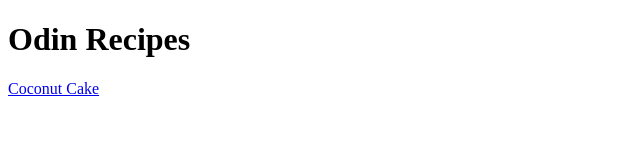
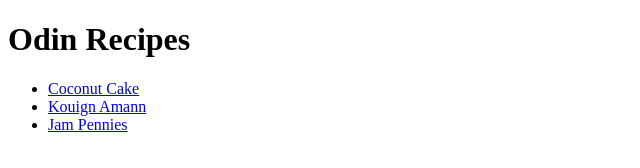
Before and after one commit to DreaunaJoy/Odin-Recipes, a plain HTML site: page index.html in a window 1280 px wide. Shown: the whole page, without its empty margins (0-640 px from the left). Drawn offline with Linux system fonts and the light colour scheme.

Commit message:
Updated HTML index with additional recipes

```diff
--- a/index.html
+++ b/index.html
@@ -8,8 +8,12 @@
 </head>
 <body>
     <h1>Odin Recipes</h1>
+    <ul>
+        <li><a href="recipes/coconut-cake.html">Coconut Cake</a></li>
+        <li><a href="recipes/kouign-amann.html">Kouign Amann</a></li>
+        <li><a href="recipes/jam-pennies.html">Jam Pennies</a></li>
 
-    <a href="recipes/coconut-cake.html">Coconut Cake</a>
+    </ul>
 
     </body>
     </html>
```
